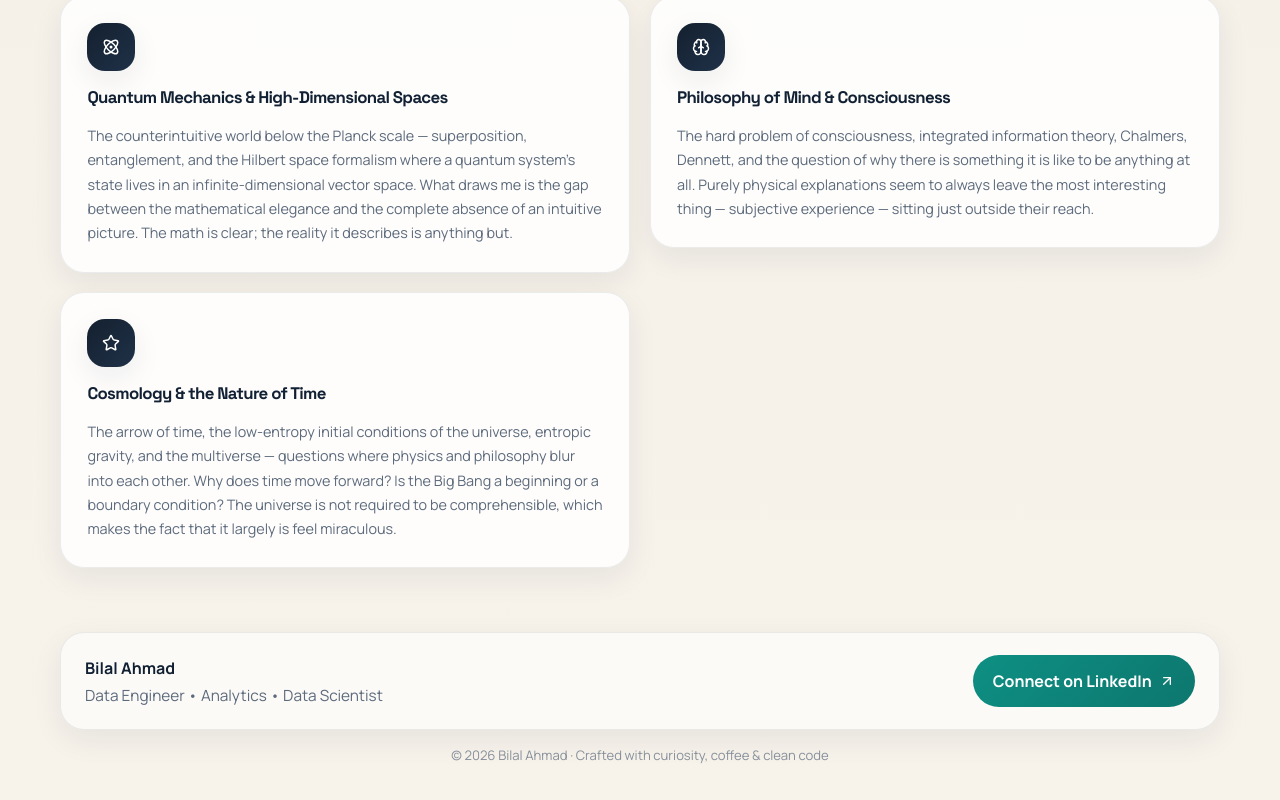
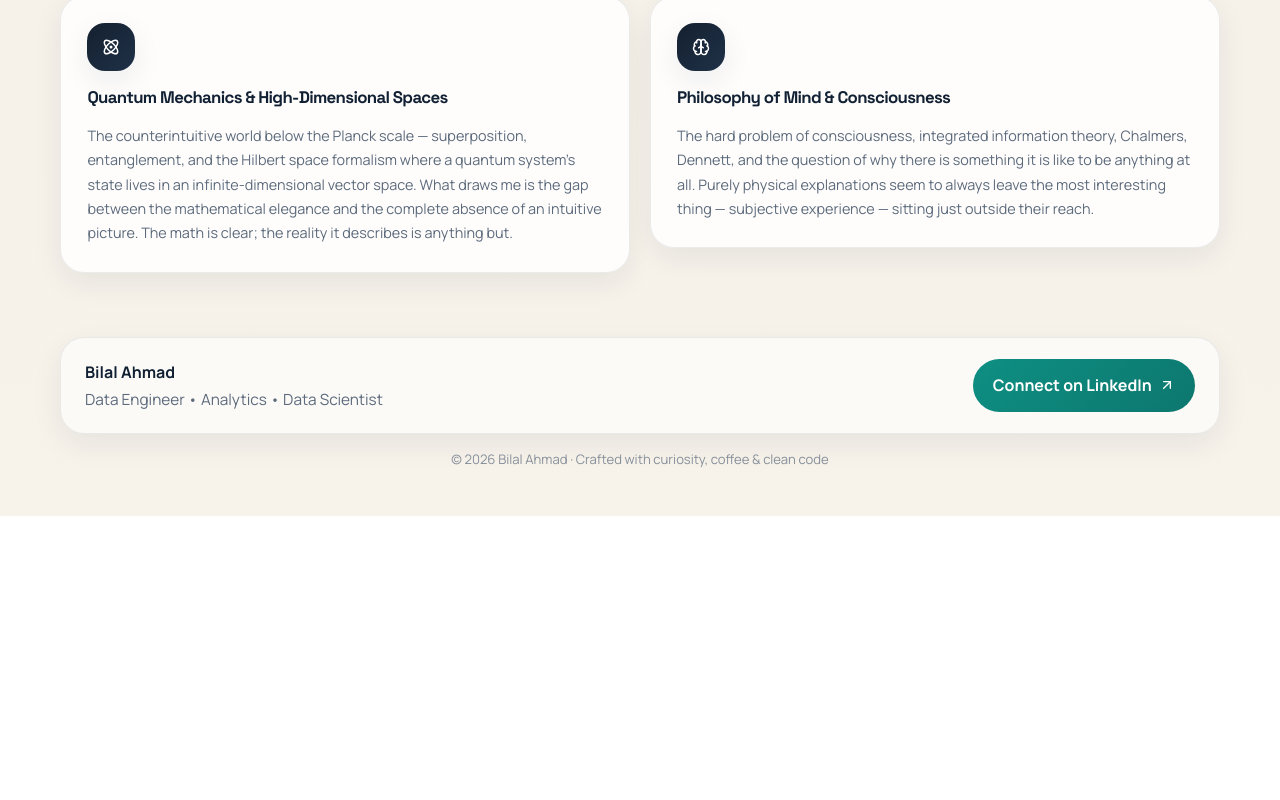
Before and after one commit to bilalahmad1995/portfolio, a React (Vite) app: page /beyond in a window 1280 px wide. Shown: the part 2593-3393 px from the top of the page. After the commit the page ends 3109 px from the top, so only its background shows below. Built offline with nearby package versions, Linux system fonts and the light colour scheme.

Commit message:
topic from BeyondPage
Removed section on Cosmology & the Nature of Time.

```diff
--- a/src/pages/BeyondPage.tsx
+++ b/src/pages/BeyondPage.tsx
@@ -98,11 +98,6 @@ const interests: Interest[] = [
     body: "The hard problem of consciousness, integrated information theory, Chalmers, Dennett, and the question of why there is something it is like to be anything at all. Purely physical explanations seem to always leave the most interesting thing — subjective experience — sitting just outside their reach.",
   },
 
-  {
-    icon: Star,
-    title: 'Cosmology & the Nature of Time',
-    body: 'The arrow of time, the low-entropy initial conditions of the universe, entropic gravity, and the multiverse — questions where physics and philosophy blur into each other. Why does time move forward? Is the Big Bang a beginning or a boundary condition? The universe is not required to be comprehensible, which makes the fact that it largely is feel miraculous.',
-  },
 
 
 
```
